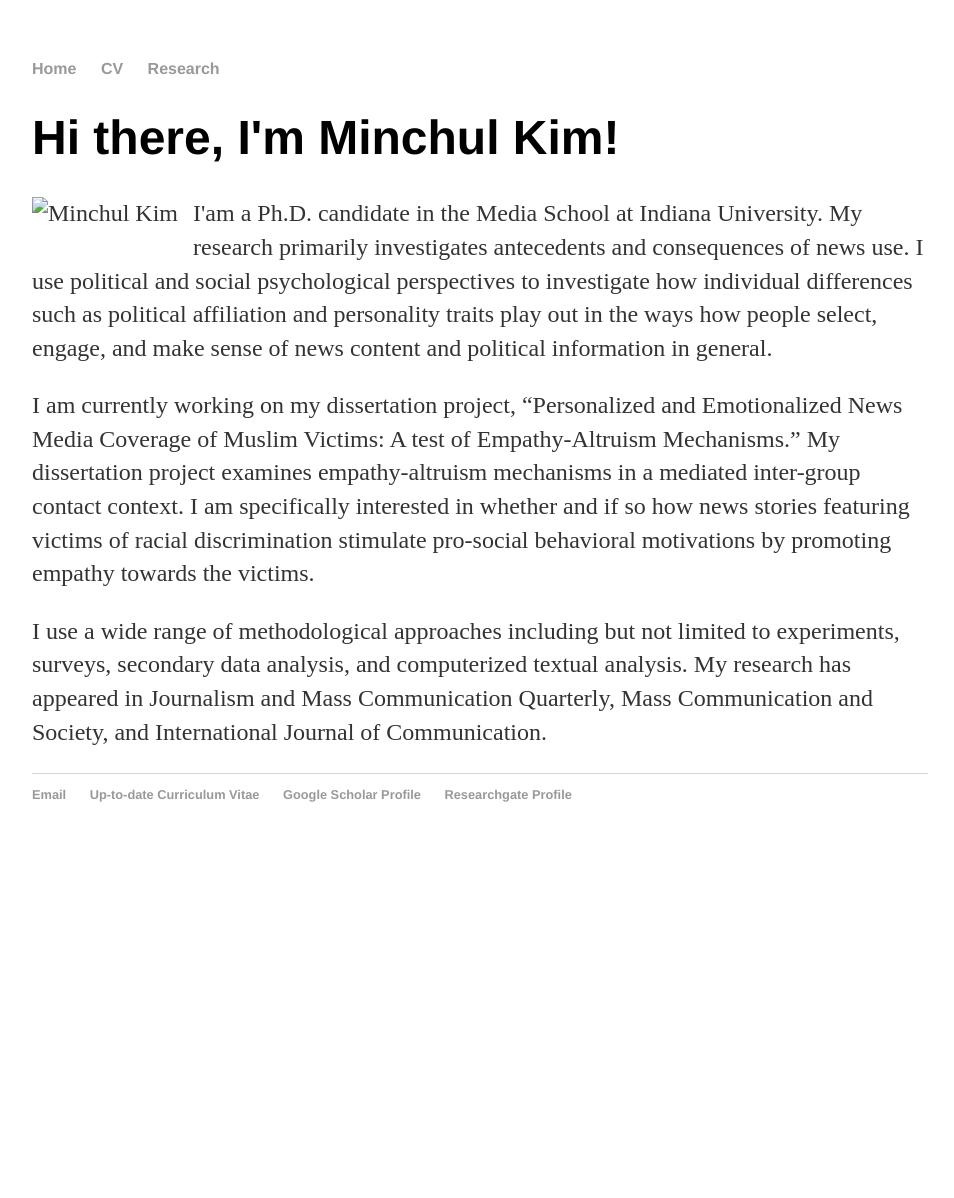
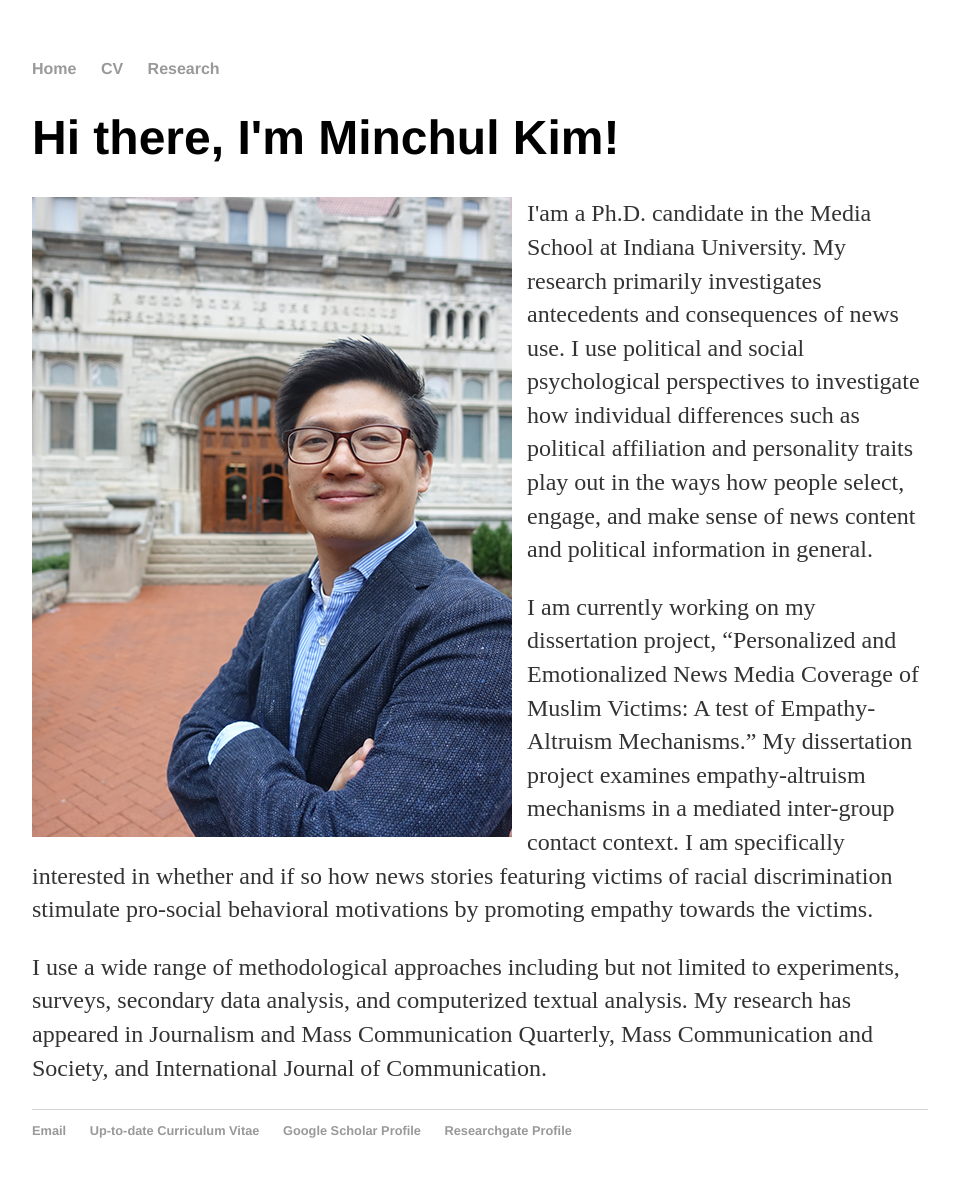
Before and after one commit to minchulkim731/minchulkim731.github.io, a Jekyll site: the page built from index.html, in a window 1280 px wide. Shown: the whole page, without its empty margins (160-1114 px from the left). Built offline with Jekyll 4.4.1, drawn with Linux system fonts in a browser that asks for light colours; before the commit the page ends 900 px from its top, so only the background shows below that.

Commit message:
Update index.html

```diff
--- a/index.html
+++ b/index.html
@@ -5,7 +5,7 @@ title: Minchul Kim_Ph.D. Candidate_The Media School_Indiana University
 <div class="blurb">
 	<h1>Hi there, I'm Minchul Kim!</h1>
 	<p>
-		<img style="float: left; margin: 0px 15px 15px 0px; src="/images/Portrait_Minchul Kim_061419.jpg" alt="Minchul Kim" class="photo">
+		<img style="float: left; margin: 0px 15px 15px 0px;" src="/images/Portrait_Minchul Kim_061419.jpg" alt="Minchul Kim" class="photo">
 	    	I'am a Ph.D. candidate in the Media School at Indiana University</span>.
 		My research primarily investigates antecedents and consequences of news use.
 		I use political and social psychological perspectives to investigate how individual
```
